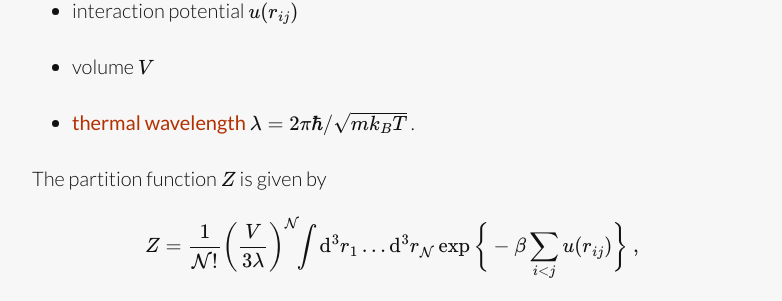
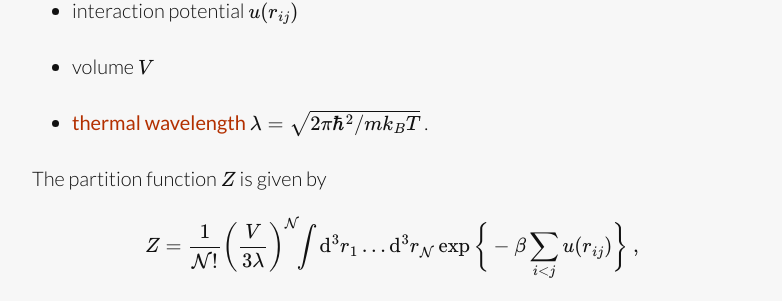
Before and after one commit to amaresh-sahu/amaresh-sahu.github.io, a Jekyll site: the page built from _posts/2016-12-24-monte-carlo-metropolis.markdown, in a window 1280 px wide and 900 px high, scrolled down 966 px. Shown: the part 150-451 px from the top of the window, without its empty margins (248-1030 px from the left). Built offline with Jekyll 4.4.1, drawn with Linux system fonts in a browser that asks for light colours; formulas are drawn with MathJax 3.

Commit message:
actually fix thermal wavelength

```diff
--- a/_posts/2016-12-24-monte-carlo-metropolis.markdown
+++ b/_posts/2016-12-24-monte-carlo-metropolis.markdown
@@ -21,7 +21,7 @@ For our purposes in statistical mechanics, Monte Carlo methods are a practical w
 
 * volume $$V$$
 
-* [thermal wavelength](https://en.wikipedia.org/wiki/Thermal_de_Broglie_wavelength){:target="_blank"} $$\lambda = 2 \pi \hbar / \sqrt{m k_B T}$$ .
+* [thermal wavelength](https://en.wikipedia.org/wiki/Thermal_de_Broglie_wavelength){:target="_blank"} $$\lambda = \sqrt{ 2 \pi \hbar^2 /m k_B T}$$ .
 
 The partition function $$Z$$ is given by
 
```
